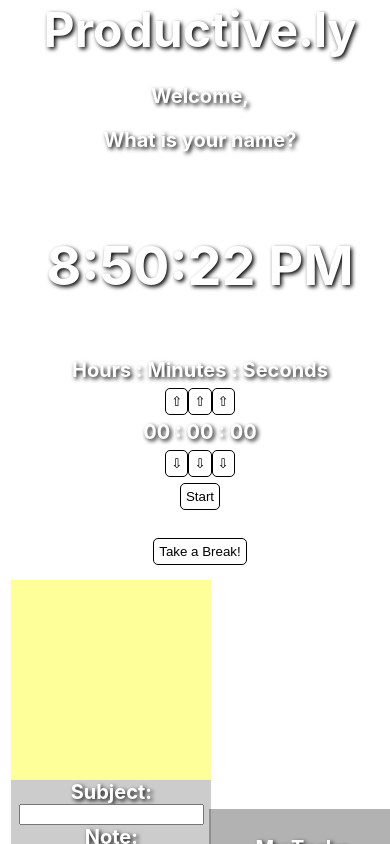
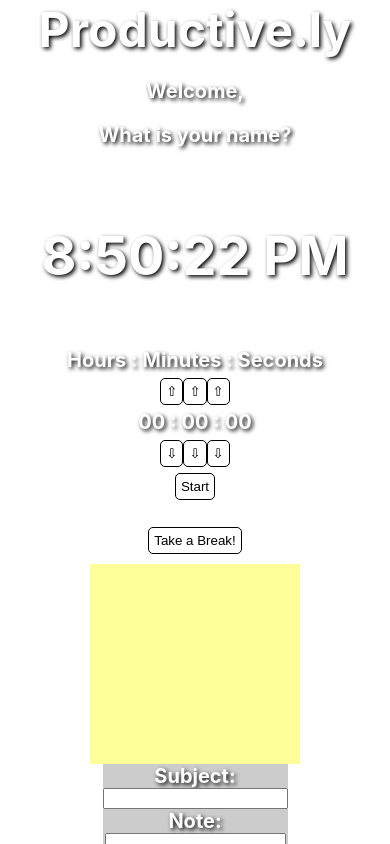
Before and after one commit to aawferris/producetive.ly, a React (Create React App) app in the folder productive.ly/: page / in a window 390 px wide. Shown: the top 844 px of the page. Built offline with nearby package versions, Linux system fonts and the light colour scheme; no server answers.

Commit message:
site deploy && tablet media query styling added

```diff
--- a/productive.ly/src/Style Library/AppGrid.css
+++ b/productive.ly/src/Style Library/AppGrid.css
@@ -21,18 +21,17 @@ footer {
   height: 720px;
   width: 90vw;
   margin: 0px auto;
+  box-sizing: border-box;
   grid-gap: 5px;
   grid-template-areas:
     "header header header header header header"
     "header header header header header header"
-    "article article article article article article"
-    "article article article article article article"
-    "section section section section section section"
-    "section section section section section section"
-    "section section section section section section"
-    "notes notes notes tasks tasks tasks"
-    "notes notes notes tasks tasks tasks"
-    "notes notes notes tasks tasks tasks"
+    ". . article article . ."
+    ". . article article . ."
+    ". . section section . ."
+    ". . section section . ."
+    ". notes notes tasks tasks ."
+    ". notes notes tasks tasks ."
     "footer footer footer footer footer footer";
 }
 
@@ -173,3 +172,53 @@ footer {
   font-size: 14px;
   backdrop-filter: brightness(30%);
 }
+
+@media screen and (max-width: 775px) {
+  .layout {
+    display: unset;
+
+    /* grid-template-areas:
+      "header header header"
+      ". article. "
+      ". section ."
+      ". notes ."
+      "task"
+      "footer footer footer"; */
+  }
+
+  #tasks,
+  #notes,
+  .notes-display,
+  .notes-container,
+  .todo-container {
+    display: unset;
+  }
+
+  .notes-display {
+    display: flex;
+    justify-content: center;
+    width: 60%;
+    margin: 0 auto;
+    background-color: #ffff99;
+    color: black;
+  }
+
+  #notes {
+    display: flex;
+    flex-direction: column;
+    margin: 0 auto;
+    width: 350px;
+  }
+}
+
+@media screen and (max-width: 375px) {
+  .layout {
+    grid-template-areas:
+      "header"
+      "article"
+      "section"
+      "notes"
+      "tasks"
+      "footer";
+  }
+}
```
